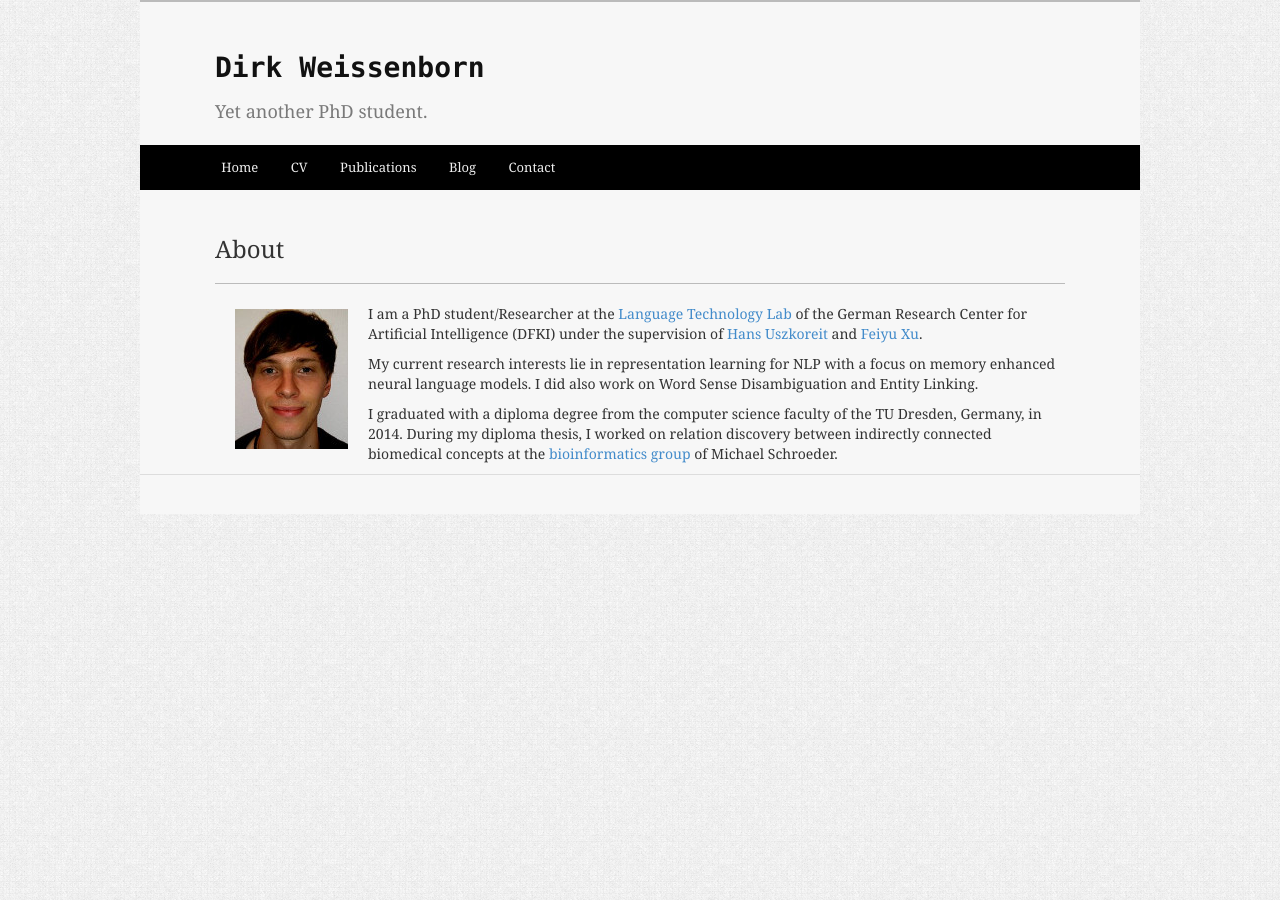
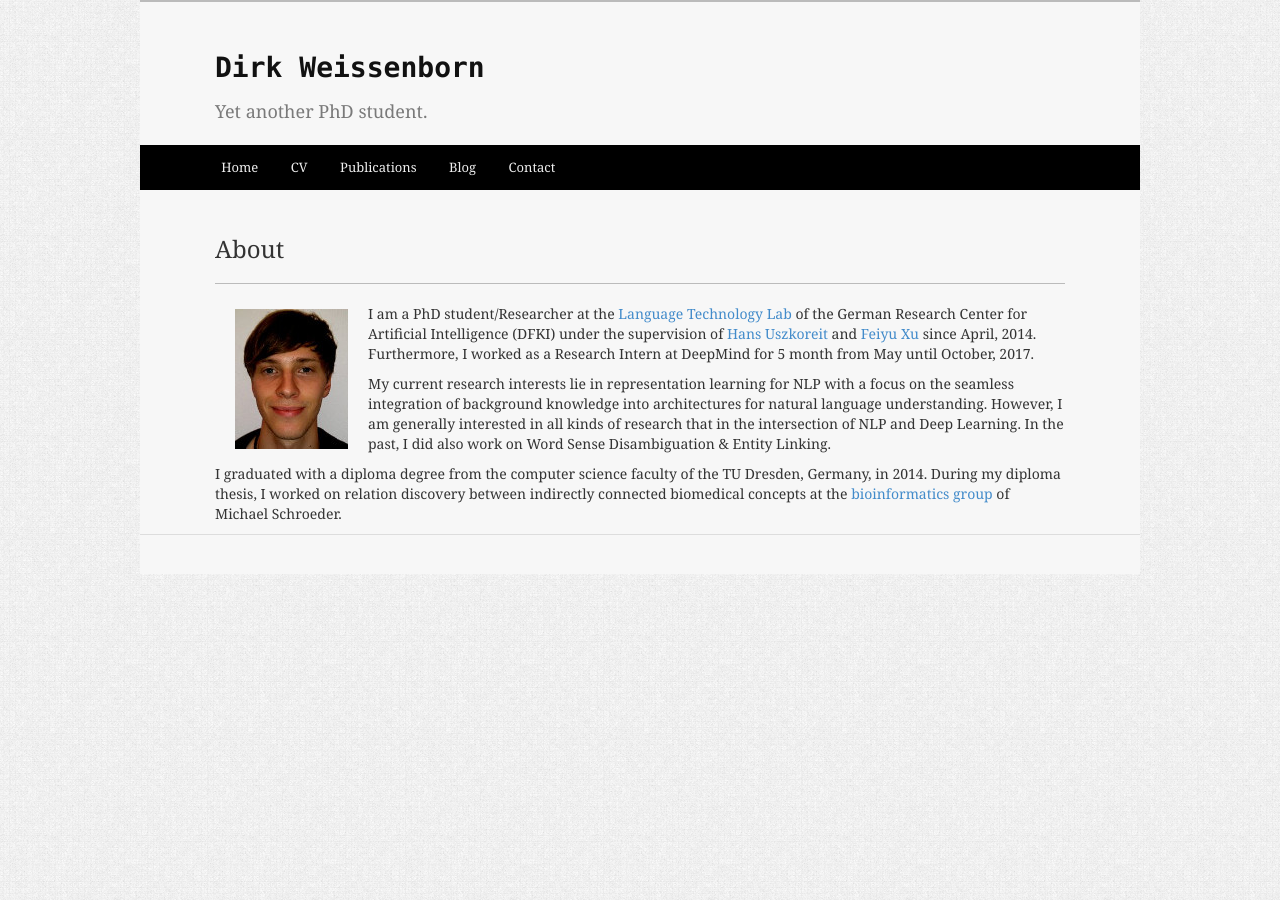
Before and after one commit to dirkweissenborn/dirkweissenborn.github.io, a Jekyll site: the page built from index.md, in a window 1280 px wide. Built offline with Jekyll 4.4.1, drawn with Linux system fonts in a browser that asks for light colours.

Commit message:
Update index.md

```diff
--- a/index.md
+++ b/index.md
@@ -4,8 +4,8 @@ title: About
 
 ---
 <img style="float: left; padding: 5px 20px" src="/static/img/Me.jpg">
-I am a PhD student/Researcher at the [Language Technology Lab](http://www.dfki.de/lt/) of the German Research Center for Artificial Intelligence (DFKI) under the supervision of [Hans Uszkoreit](http://www.dfki.de/~hansu/) and [Feiyu Xu](http://www.dfki.de/~feiyu).
+I am a PhD student/Researcher at the [Language Technology Lab](http://www.dfki.de/lt/) of the German Research Center for Artificial Intelligence (DFKI) under the supervision of [Hans Uszkoreit](http://www.dfki.de/~hansu/) and [Feiyu Xu](http://www.dfki.de/~feiyu) since April, 2014. Furthermore, I worked as a Research Intern at DeepMind for 5 month from May until October, 2017.
 
-My current research interests lie in representation learning for NLP with a focus on memory enhanced neural language models. I did also work on Word Sense Disambiguation and Entity Linking.
+My current research interests lie in representation learning for NLP with a focus on the seamless integration of background knowledge into architectures for natural language understanding. However, I am generally interested in all kinds of research that in the intersection of NLP and Deep Learning. In the past, I did also work on Word Sense Disambiguation & Entity Linking.
 
 I graduated with a diploma degree from the computer science faculty of the TU Dresden, Germany, in 2014. During my diploma thesis, I worked on relation discovery between indirectly connected biomedical concepts at the [bioinformatics group](http://www.biotec.tu-dresden.de/research/schroeder/) of Michael Schroeder.
```
